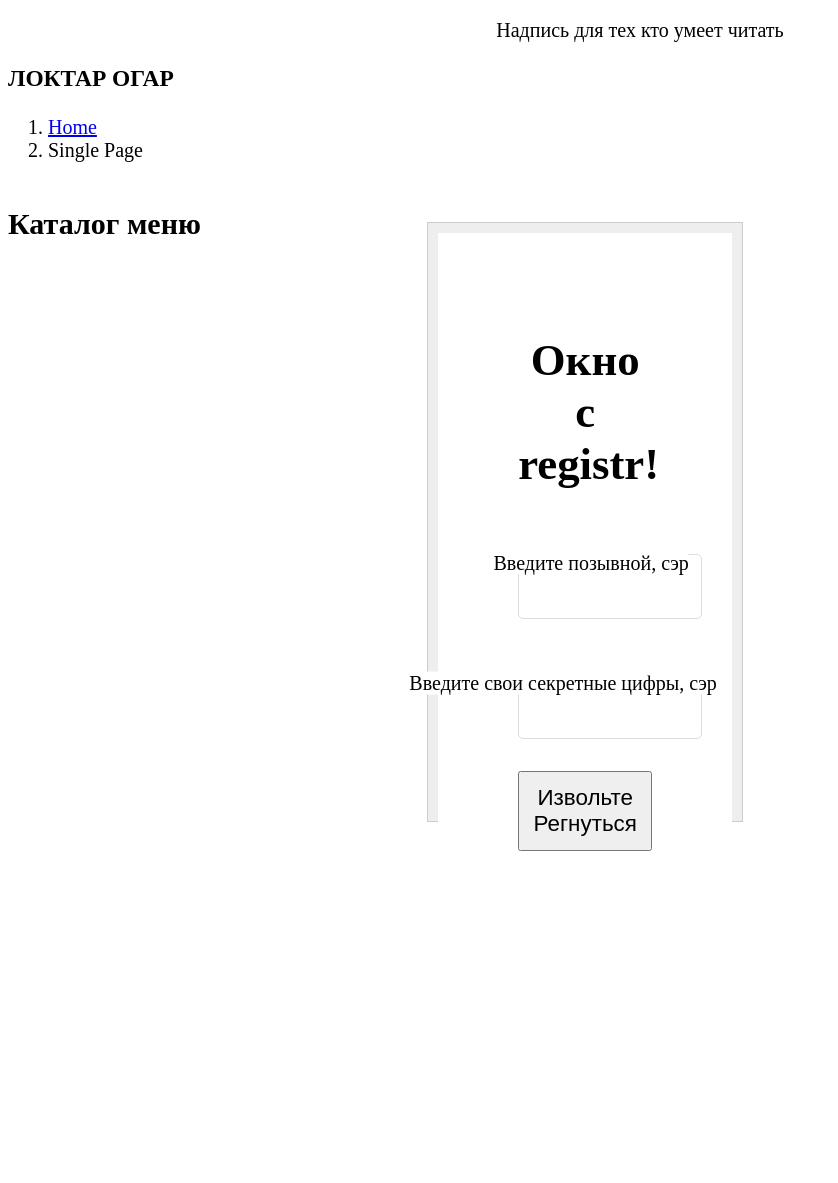
After one commit to Heges/iiko, a Django app: page /registr/ in a window 1280 px wide. The commit adds this page. Shown: the part 326-1509 px from the top of the page, without its empty margins (0-838 px from the left). Run offline with Django 3.2, Linux system fonts and the light colour scheme; data that the repository does not hold is empty.

Commit message:
✨ refactor add preview for login,cart,registr, add form and delete app - login

```diff
--- /dev/null
+++ b/dishes/form.py
@@ -0,0 +1,4 @@
+from django import forms
+
+class LoginForm(forms.ModelForm):
+    pass
--- a/dishes/urls.py
+++ b/dishes/urls.py
@@ -10,4 +10,5 @@ path('<int:pk>/', views.MainDetailView.as_view(), name='detail'),
 path('menu/<slug:slug>/', views.MainCategoryDishes.as_view(), name='categorydishes'),
 path('cart/', views.MainCartView.as_view(), name='cartview'),
 path('login/', views.MainLoginView.as_view(), name='loginview'),
+path('registr/', views.MainRegistrView.as_view(), name='registrview'),
 ]
--- a/dishes/views.py
+++ b/dishes/views.py
@@ -10,7 +10,9 @@ from .models import *
 
 class MainListView(ListView):
     template_name = 'dishes/dishes_list.html'
-    queryset = Dishes.objects.all()
+
+    def get_queryset(self):
+        return Dishes.objects.all().order_by('-id')[:4]
 
 
 class MainDetailView(DetailView):
@@ -27,10 +29,22 @@ class MainCategoryDishes(View):
 
 
 class MainCartView(ListView):
+
     def get(self, reqest):
-        return HttpResponse('Страница корзины в разработке')
+        return render(reqest, 'cart/cart.html')
 
 
 class MainLoginView(ListView):
+
     def get(self, reqest):
-        return HttpResponse("Страница автлоризации в разработке")
+        return render(reqest, 'login/login.html')
+
+
+class MainRegistrView(ListView):
+
+    def get_context_object_name(self, object_list, **kwargs):
+        context = super().get_context_data(**kwargs)
+        return context
+
+    def get(self, reqest):
+        return render(reqest, 'login/registr.html')
--- a/iiko/urls.py
+++ b/iiko/urls.py
@@ -20,7 +20,7 @@ from django.urls import path, include
 
 urlpatterns = [
     path('admin/', admin.site.urls),
-    path('', include('dishes.urls'))
+    path('', include('dishes.urls')),
 ]
 
 if settings.DEBUG:
--- a/static/css/styles.css
+++ b/static/css/styles.css
@@ -2,10 +2,43 @@
 body{
     font-size: 20px;
 }
-
 .header {
     min-height: 300px;
     margin-bottom: 20px;
+}
+.main-form {
+  padding: 4rem 5rem;
+  background-color: #ffffff;
+  text-align: center;
+}
+.main-form .main-form-header {
+  font-size: 2.8rem;
+  margin-bottom: 4rem;
+}
+.main-form .main-form-input {
+  display: block;
+  width: 100%;
+  padding: 1.5rem;
+  border-radius: 5px;
+  border: solid 1px #dddddd;
+  margin-bottom: 2rem;
+}
+.main-form label {
+  margin: 2rem 0;
+  position: absolute;
+  left: 50%;
+  transform: translateX(-75%) translateY(-150%);
+  background-color: #ffffff;
+}
+.main-form small {
+  display: block;
+  margin-top: 1rem;
+}
+.main-form button {
+  display: inline-block;
+  height: 5rem;
+  width: 100%;
+  font-size: 1.4rem;
 }
 
 .iner-content > div {
@@ -21,13 +54,40 @@ body{
   -moz-box-sizing: border-box;
   box-sizing: border-box;
 }
-
+.image-box {
+text-align: center;
+}
+.editContentCenter {
+text-align:center;
+}
+.editContent {
+}
+.feature-block {
+  text-align: center;
+}
+.feature-block h3 {
+  font-family: 'ProximaNova_bold', sans-serif;
+  font-size: 2rem;
+  margin-bottom: 3rem;
+}
+.feature-block p {
+  display: inline-block;
+  width: 70%;
+  font-size: 1.6rem;
+}
+.feature-img {
+  height: 22rem;
+  margin-bottom: 6rem;
+}
+.feature-img img {
+  display: block;
+  margin: 0 auto;
+}
 .sidebar {
-    height: 2500px;
+    height: 1000px;
     width: 30%;
     float: left;
 }
-
 .row:after {
   visibility: hidden;
   display: block;
--- a/templates/dishes/categorydishes.html
+++ b/templates/dishes/categorydishes.html
@@ -11,8 +11,8 @@
     </div>
     <div class="item-info-product">
         <h4>
-            <a href="{% url 'dishes:categorydishes' subcat.slug %}" class="editContent" style="text-align:center;"> {{
-                subcat.name }} </a>
+            <a href="{% url 'dishes:categorydishes' subcat.slug %}" class="editContent" style="text-align:center;">
+                {{subcat.name }} </a>
         </h4>
     </div>
     {% endfor %}
--- a/templates/dishes/dishes_list.html
+++ b/templates/dishes/dishes_list.html
@@ -2,6 +2,7 @@
 {% load static %}
 {% block content %}
 {% for dishes in dishes_list %}
+<div class="iner-content">
     <div class="box">
         <div class="image-box">
             <img src="{{ dishes.image.url }}" class="img-fluid" alt="" width="300px" height="300px">
@@ -12,7 +13,7 @@
             </h4>
             <div class="box-price">
                 <div class="grid-price">
-                <span class="money editContent">{{ dishes.description }} {{dishes.price }}</span>
+                    <span class="editContent">{{ dishes.description }} {{dishes.price }}</span>
                     <p>
                         <a href="#">Добавить в корзину</a>
                     </p>
@@ -20,5 +21,7 @@
             </div>
         </div>
     </div>
+</div>
+
 {% endfor %}
 {% endblock content %}
--- a/templates/include/header.html
+++ b/templates/include/header.html
@@ -10,16 +10,16 @@
             </div>
             <ul class="menu mt-2" style="float:right; display:block">
                 <li>
-                    <a href="#" style="font-weight: 700; text-transform: uppercase;">Вход</a>
+                    <a href="{% url 'dishes:loginview' %}" style="font-weight: 700; text-transform: uppercase;">Вход</a>
                 </li>
                 <li>
-                    <a href="#" style="font-weight: 700; text-transform: uppercase;">Корзина</a>
+                    <a href="{% url 'dishes:cartview' %}" style="font-weight: 700; text-transform: uppercase;">Корзина</a>
                 </li>
             </ul>
         </nav>
     </header>
     <div class="banner-info">
-        <p class="editContent">Надпись для тех кто умеет читать</p>
+        <p class="editContentCenter">Надпись для тех кто умеет читать</p>
         <h3 class="mb-4 editContent">ЛОКТАР ОГАР</h3>
         <div class="ban-buttons">
         </div>
--- /dev/null
+++ b/templates/login/registr.html
@@ -0,0 +1,21 @@
+{% extends 'main.html' %}
+{% load static %}
+{% block content %}
+<div class="iner-content">
+    <div class="box">
+        <div class="box-content">
+            <div class="main-form">
+                <h2 class="main-form-header">Окно с registr!</h2>
+                <form action="#">
+                    <label for="#">Введите позывной, сэр</label>
+                    <input type="text" class="main-form-input"><br>
+                    <label for="#">Введите свои секретные цифры, сэр</label>
+                    <input type="text" class="main-form-input">
+                    <button class="button" type="submit">Извольте Регнуться</button>
+                </form>
+            </div>
+        </div>
+    </div>
+</div>
+
+{% endblock %}
--- a/templates/main.html
+++ b/templates/main.html
@@ -8,12 +8,11 @@
     <link rel="stylesheet" href="{% static 'css/styles.css' %}" type="text/css" media="all">
 </head>
 <body>
-
 <div class="wrapper" >
     {% include 'include/header.html' %}
     <div class="row ">
         {% include 'include/sidebar.html' %}
-        <div class="iner-content">
+        <div class="box">
             {% block content %}
 
             {% endblock content %}
```
Also changed, not shown: templates/cart/cart.html (added, +19 -0 lines), templates/dishes/detail.html (+17 -13 lines), templates/login/login.html (added, +24 -0 lines), dishes/apps.py (line endings or trailing spaces). Lines whose indentation alone changed are shown as unchanged.
